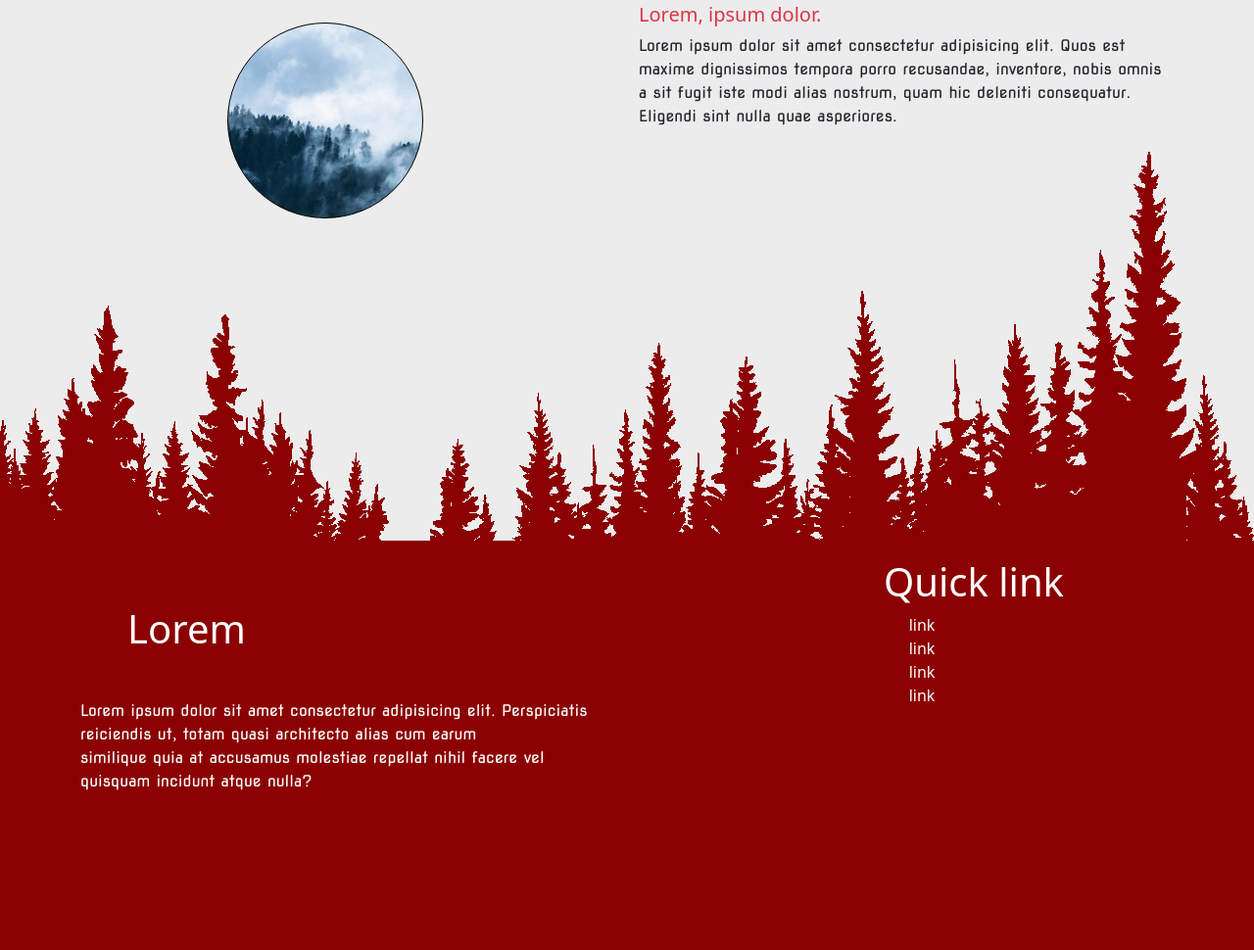
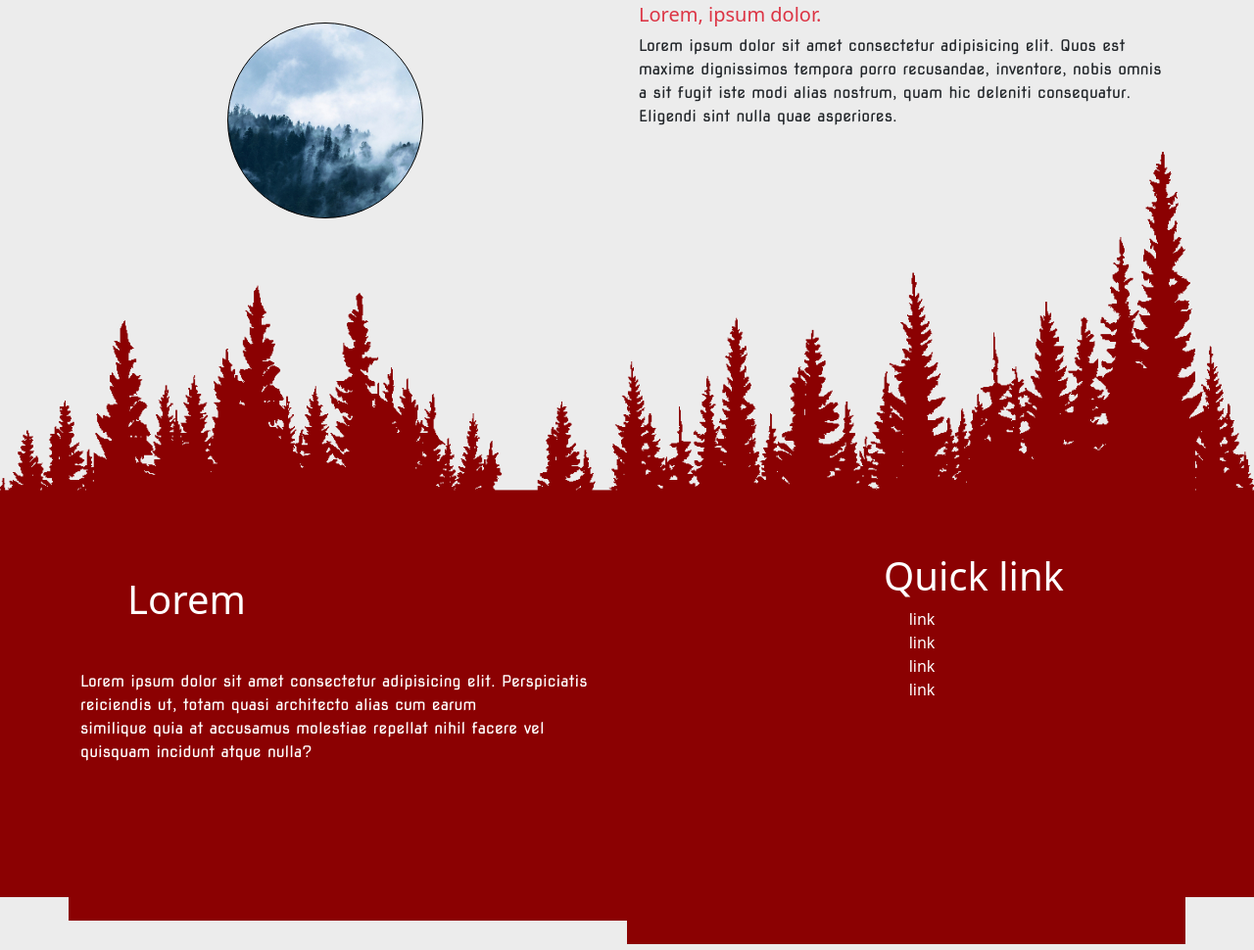
Before and after one commit to Hackademy-155/biagio-coscino-progettored, a plain HTML site: page index.html in a window 1280 px wide. Shown: the part 3993-4963 px from the top of the page at 98% size. Drawn offline with nearby package versions, Linux system fonts and the light colour scheme.

Commit message:
ultima modifica completato

```diff
--- a/index.html
+++ b/index.html
@@ -250,8 +250,12 @@
 
                   </div>
                 </div>
+              </div>
+            </div>
+
+
             <div class="footer bordertop">
-    <img src="./other.png" alt="">
+              <img class="w-100" src="./other.png" alt="">
             </div>
             <footer class="footer-text">
               <div class="container text-center footer-text">
@@ -262,9 +266,9 @@
                       reiciendis ut, totam quasi architecto alias cum earum <br>similique quia at accusamus molestiae repellat
                       nihil facere vel quisquam incidunt atque nulla?</p>
                     </div>
-        <div class="col footer-text">
+                    <div class="col footer-text mt-5 align-items-center">
 
-          <div class="d-flex flex-column ">
+                      <div class="d-flex flex-column justify-content-center ">
                         <h4 class="text3 text-white ">Quick link</h4>
                         <ul class="text-white">
                           <li class="text-white ">link</li>
```
Lines whose indentation alone changed are shown as unchanged.
